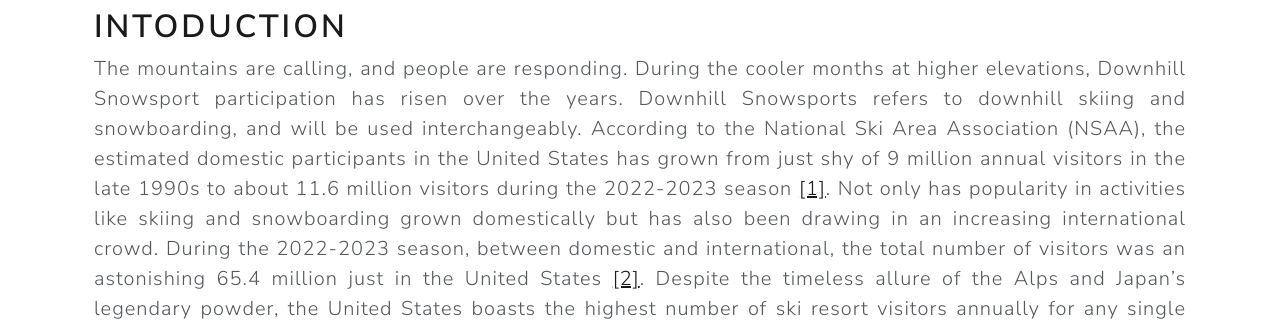
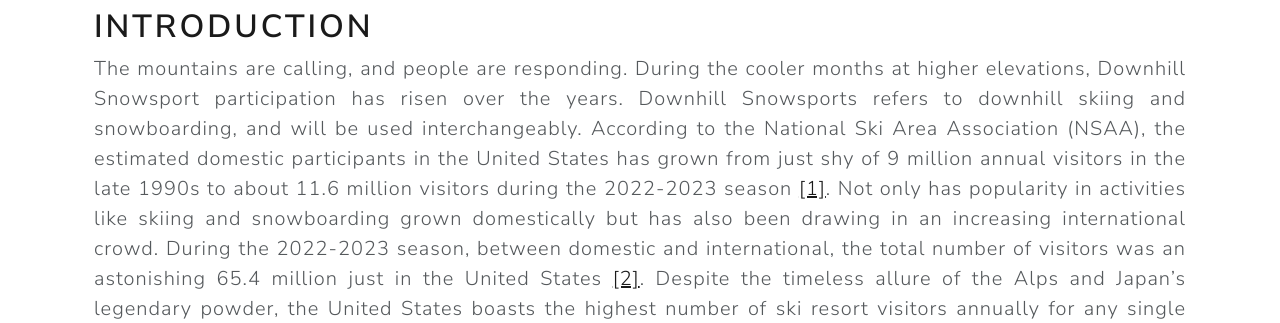
Before and after one commit to clickityKlein/snowbound, a Flask app: page / in a window 1280 px wide. Shown: the part 88-411 px from the top of the page. Run offline with Flask 3, Linux system fonts and the light colour scheme; some libraries are stand-ins or nearby versions.

Commit message:
minor edit on introduction page

```diff
--- a/snowbound/templates/index.html
+++ b/snowbound/templates/index.html
@@ -1,7 +1,7 @@
 {% extends "base.html" %}
 {% block content %}
     <div class="container">
-        <h1>intoduction</h1>
+        <h1>Introduction</h1>
     </div>
 
     <div class="container">
```
